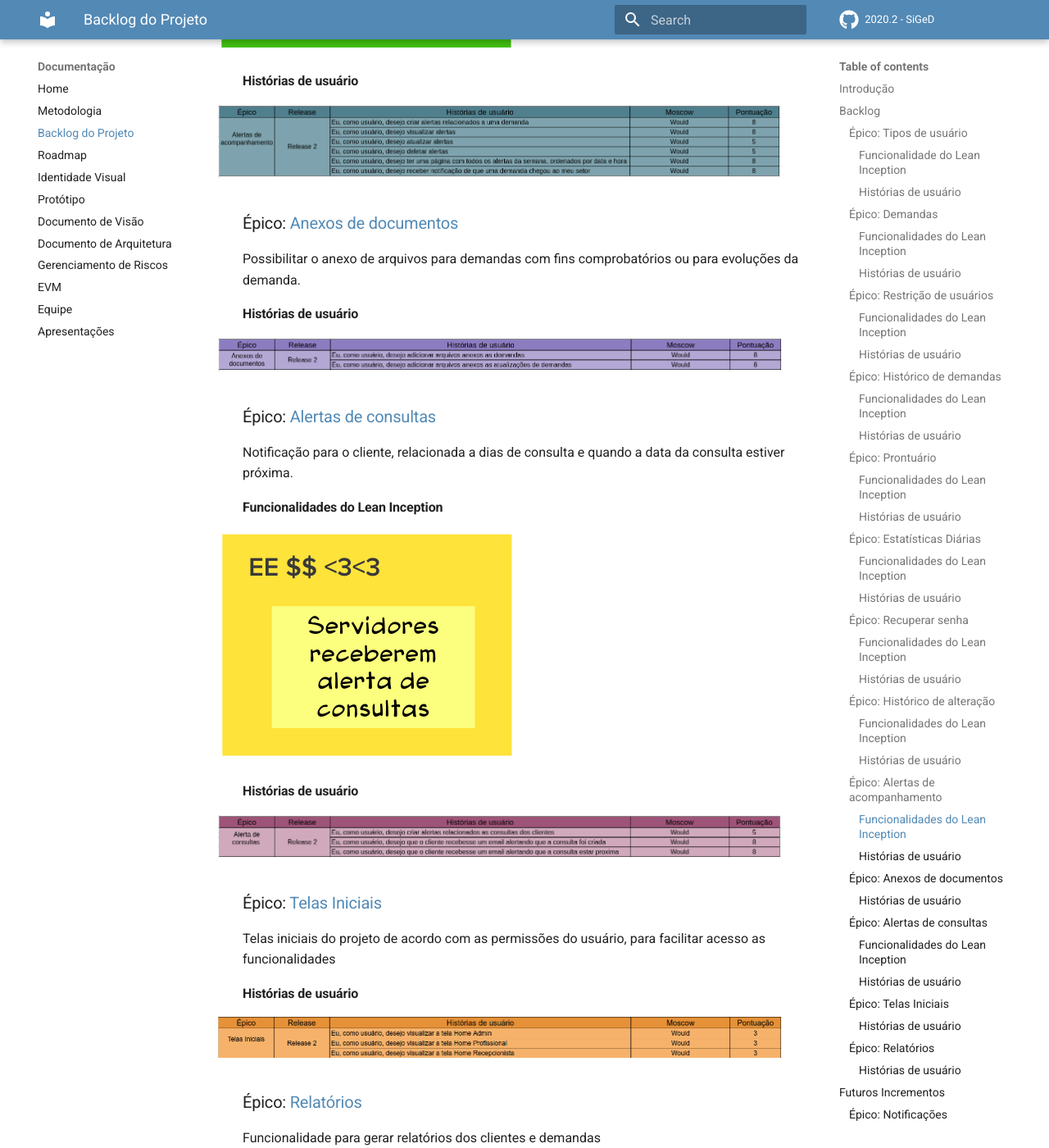
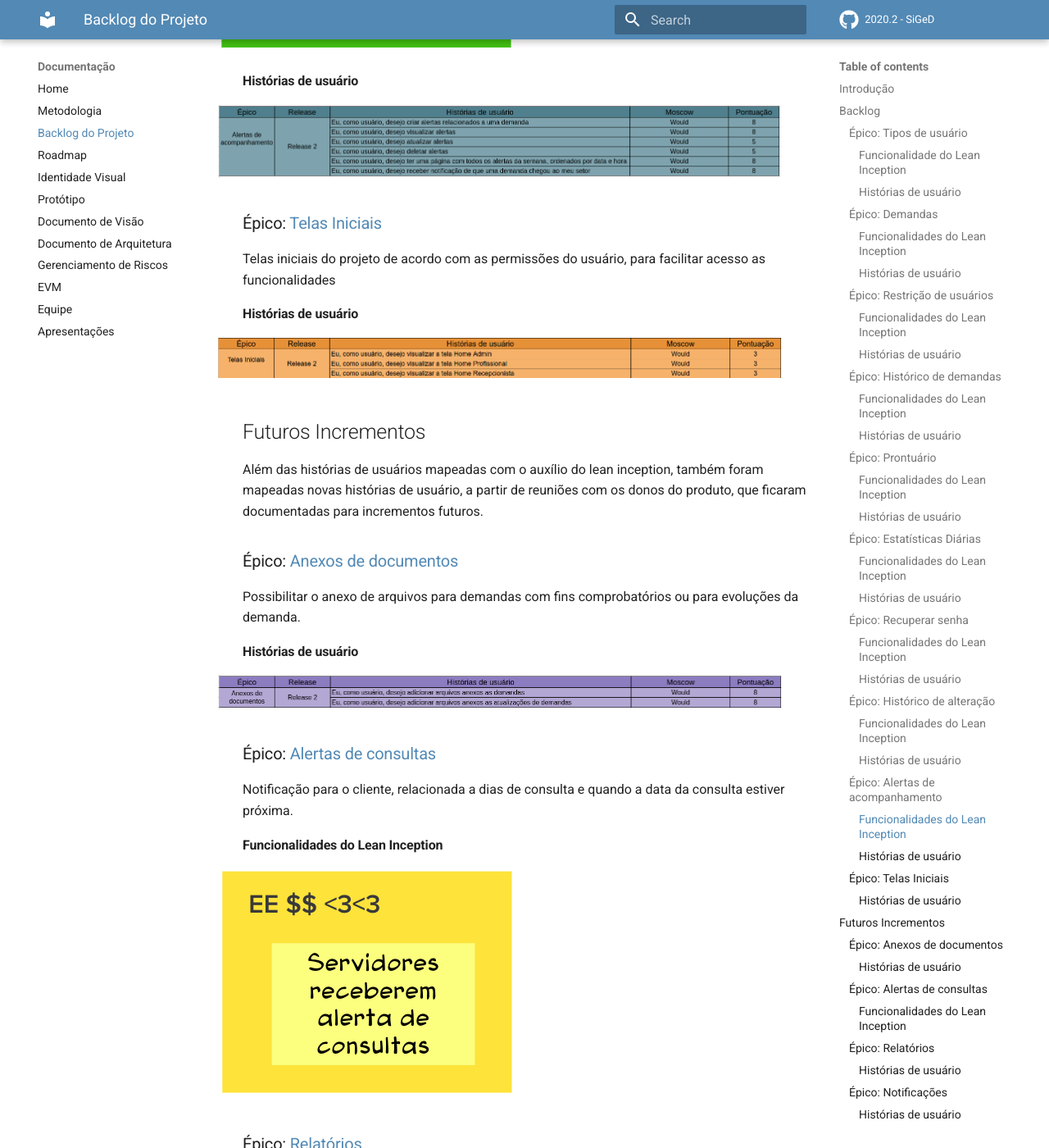
Before and after one commit to fga-eps-mds/2020-2-SiGeD, an MkDocs documentation site: the page built from docs/backlog.md, in a window 1280 px wide and 1400 px high, scrolled down 8264 px. Shown: the whole window at 82% size. Built offline with MkDocs 1.6.1 and Material for MkDocs 9.7.7, drawn with Linux system fonts in a browser that asks for light colours; comment, search, counter and statistics services are not loaded; some of the changed text lies outside the part shown.

Commit message:
Final Backlog
Signed-off-by: Ezequiel <ezequiel1de1oliveira@gmail.com>
Co-authored-by: Gabriela <gabrielabguedes@gmail.com>

```diff
--- a/docs/backlog.md
+++ b/docs/backlog.md
@@ -126,6 +126,19 @@ Notificações ao usuário, relacionadas a chegada de demanda para este usuário
 #### Histórias de usuário
 ![Epico](./assets/img/backlog/epics/alerta_acompanhamento.png)
 
+
+### Épico: [Telas Iniciais](https://github.com/fga-eps-mds/2020-2-SiGeD/issues/235)
+
+Telas iniciais do projeto de acordo com as permissões do usuário, para facilitar acesso as funcionalidades
+
+#### Histórias de usuário
+![Epico](./assets/img/backlog/epics/telas_iniciais.png)
+
+
+## Futuros Incrementos
+
+Além das histórias de usuários mapeadas com o auxílio do lean inception, também foram mapeadas novas histórias de usuário, a partir de reuniões com os donos do produto, que ficaram documentadas para incrementos futuros.
+
 ### Épico: [Anexos de documentos](https://github.com/fga-eps-mds/2020-2-SiGeD/issues/135)
 
 Possibilitar o anexo de arquivos para demandas com fins comprobatórios ou para evoluções da demanda.
@@ -140,27 +153,12 @@ Notificação para o cliente, relacionada a dias de consulta e quando a data da
 #### Funcionalidades do Lean Inception
 ![Lean Inception](./assets/img/backlog/mural/consultas.png)
 
-
-#### Histórias de usuário
-![Epico](./assets/img/backlog/epics/alerta_consultas.png)
-
-### Épico: [Telas Iniciais](https://github.com/fga-eps-mds/2020-2-SiGeD/issues/235)
-
-Telas iniciais do projeto de acordo com as permissões do usuário, para facilitar acesso as funcionalidades
-
-#### Histórias de usuário
-![Epico](./assets/img/backlog/epics/telas_iniciais.png)
-
 ### Épico: [Relatórios](https://github.com/fga-eps-mds/2020-2-SiGeD/issues/236)
 
 Funcionalidade para gerar relatórios dos clientes e demandas
 
 #### Histórias de usuário
 ![Epico](./assets/img/backlog/epics/relatorios.png)
-
-## Futuros Incrementos
-
-Além das histórias de usuários mapeadas com o auxílio do lean inception, também foram mapeadas novas histórias de usuário, a partir de reuniões com os donos do produto, que ficaram documentadas para incrementos futuros.
 
 ### Épico: Notificações
 
```
